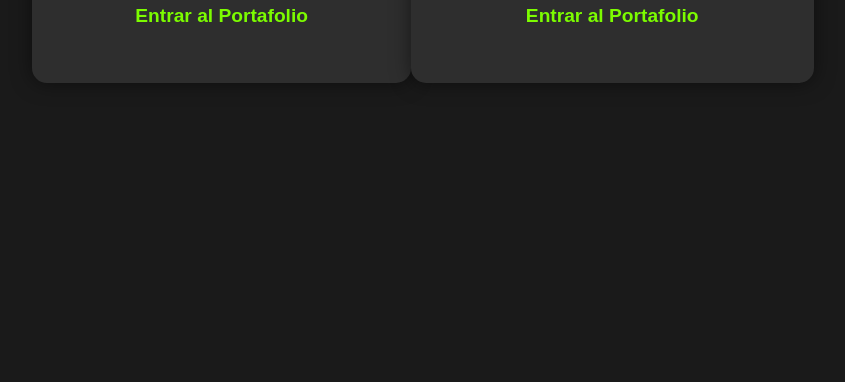
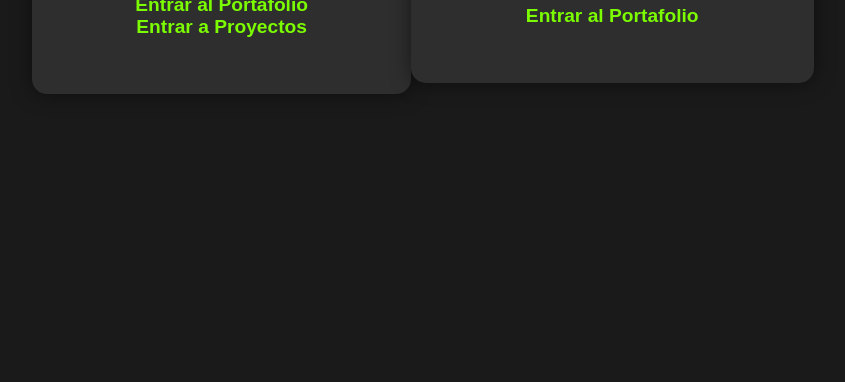
Before and after one commit to AxelGI/InfoNenes, a plain HTML site: page index.html in a window 1280 px wide. Shown: the part 418-800 px from the top of the page, without its empty margins (217-1062 px from the left). Drawn offline with Linux system fonts and the light colour scheme.

Commit message:
link a 2da practica

```diff
--- a/index.html
+++ b/index.html
@@ -13,6 +13,7 @@
             <h1>Portafolio AxelGI</h1>
             <ul>
                 <li><a href="AxelGI/index.html">Entrar al Portafolio</a></li>
+                <li><a href="AxelGI/Proyectos/index.html">Entrar a Proyectos</a></li>
             </ul>
         </div>
     </nav>
```
